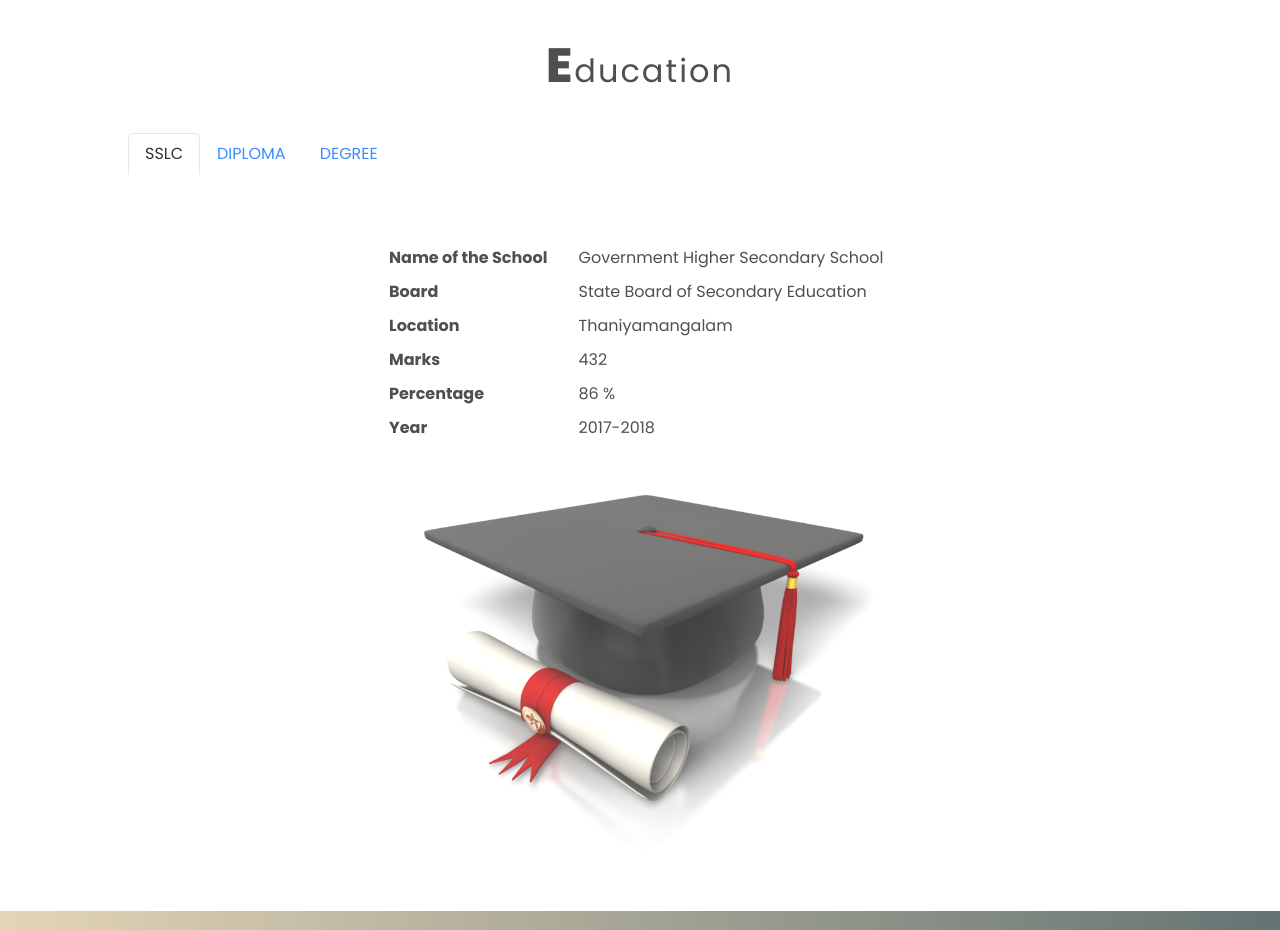
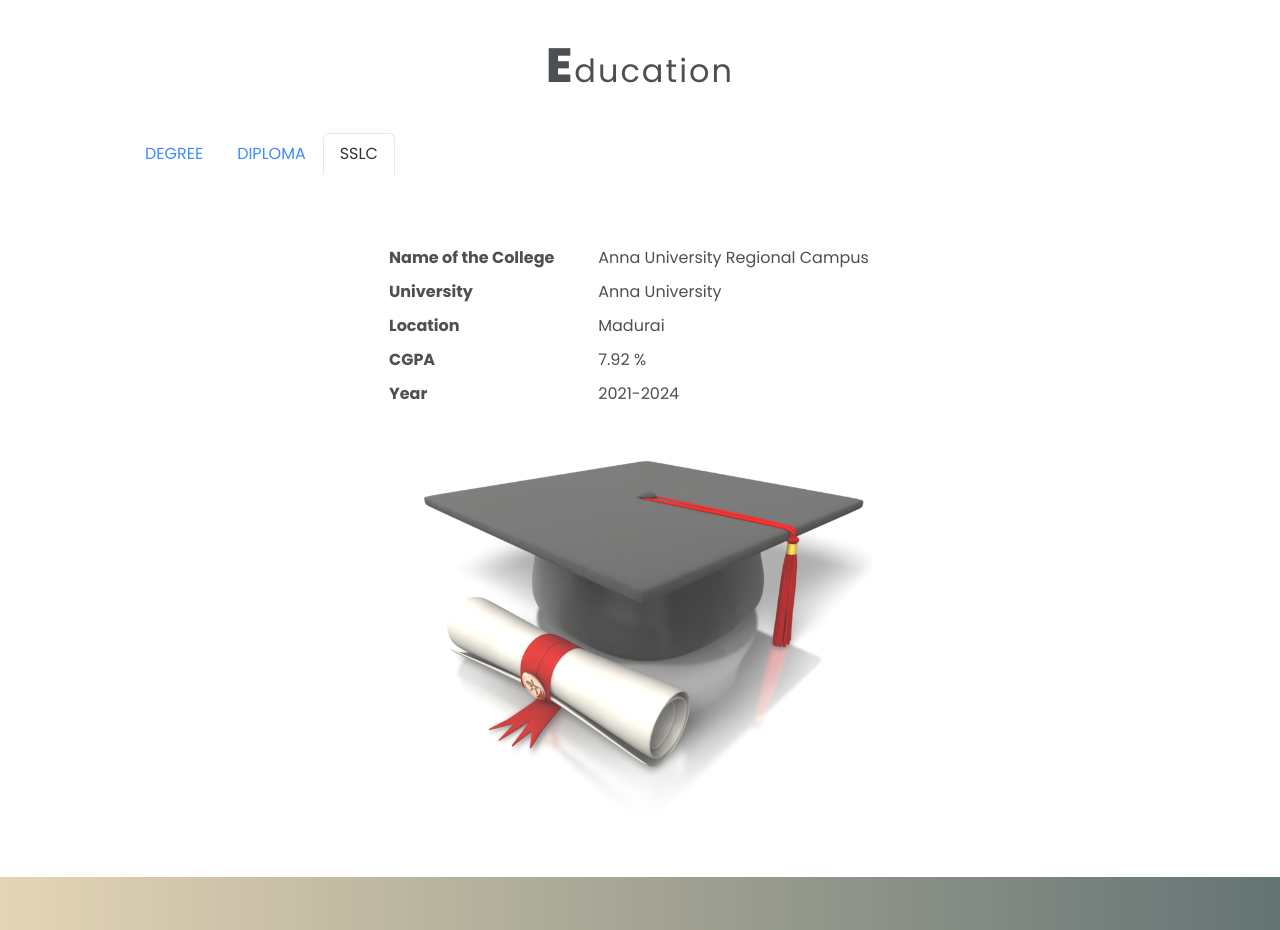
Before and after one commit to siva-002/PORTFOLIO-REACT, a React (Create React App) app: page / in a window 1280 px wide. Shown: the part 820-1750 px from the top of the page. Built offline with nearby package versions, Linux system fonts and the light colour scheme.

Commit message:
Update Education.js

```diff
--- a/src/PORTFOLIO/components/Education.js
+++ b/src/PORTFOLIO/components/Education.js
@@ -11,13 +11,15 @@ const Education = () => {
         <div className=' edu-details'>
 <nav>
   <div class="nav nav-tabs" id="nav-tab" role="tablist">
+      <button class="nav-link"  data-bs-toggle="tab" data-bs-target="#degree">DEGREE</button>
+     <button class="nav-link"  data-bs-toggle="tab" data-bs-target="#diploma">DIPLOMA</button>
     <button class="nav-link active"  data-bs-toggle="tab" data-bs-target="#sslc">SSLC</button>
-    <button class="nav-link"  data-bs-toggle="tab" data-bs-target="#diploma">DIPLOMA</button>
-    <button class="nav-link"  data-bs-toggle="tab" data-bs-target="#degree">DEGREE</button>
+
+
   </div>
 </nav>
 <div class="tab-content" id="educationtab">
-        <div class="tab-pane fade show active eduinfoanim" id="sslc">
+        <div class="tab-pane fade show  eduinfoanim" id="sslc">
         <table className='table p-3 m-3'>
                         <tr><th>Name of the School</th><td className=''>Government Higher Secondary School</td></tr>
                         <tr><th>Board</th><td className=''>State Board of Secondary Education</td></tr>
@@ -38,7 +40,7 @@ const Education = () => {
 
                 </table>
         </div>
-  <div class="tab-pane fade eduinfoanim" id="degree">
+  <div class="tab-pane fade show active eduinfoanim" id="degree">
             <table className='table m-3 '>
                         <tr><th>Name of the College</th><td className=''>Anna University Regional Campus</td></tr>
                         <tr><th>University</th><td className=''>Anna University</td></tr>
```
